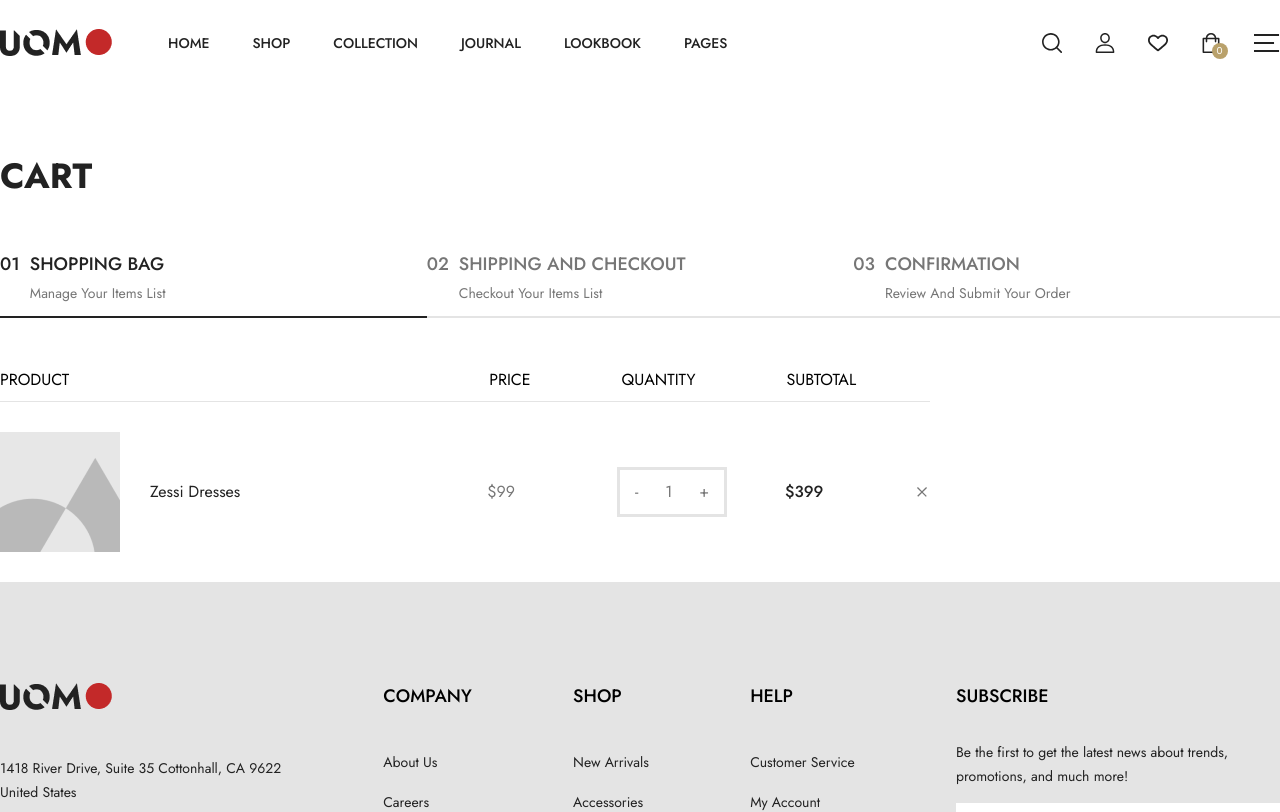
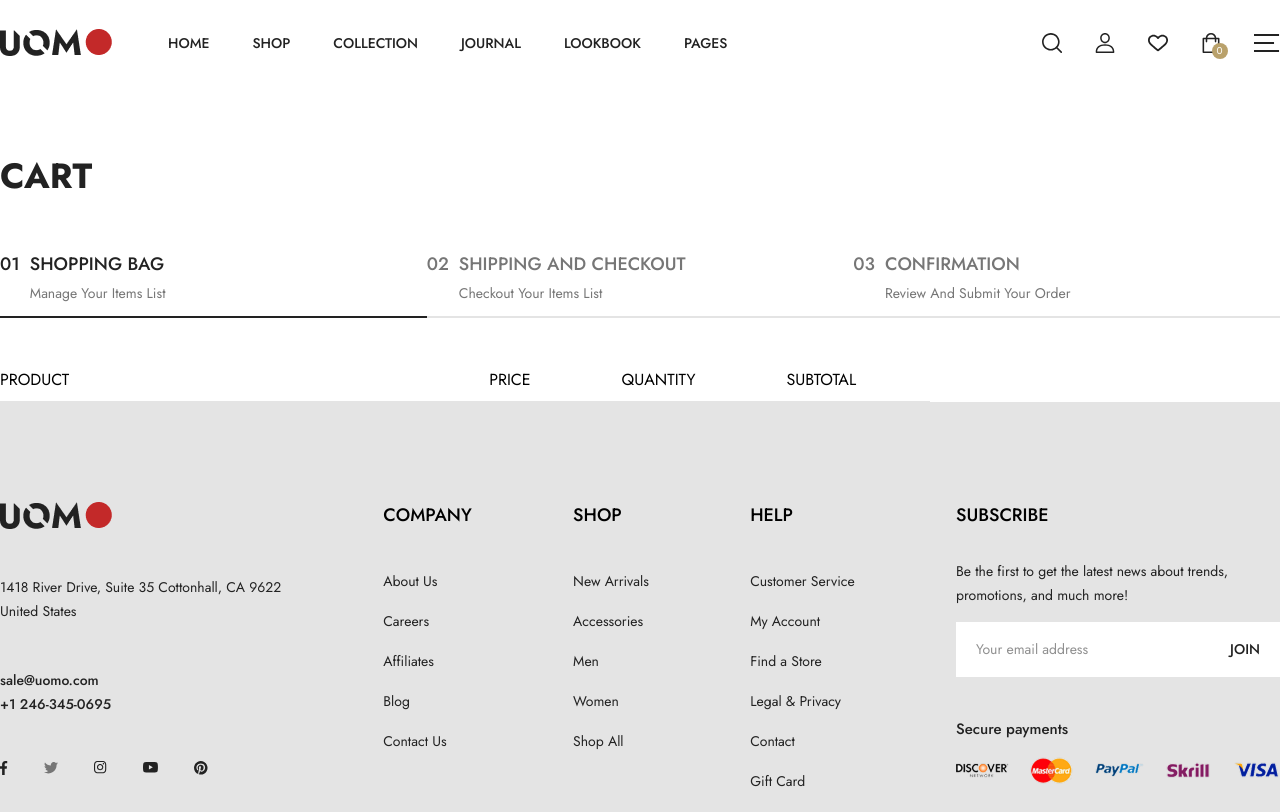
Before and after one commit to imam-programmer/Ummo-Ecommerce, a React (Vite) app: page /cart in a window 1280 px wide. Shown: the top 812 px of the page. Built offline with nearby package versions, Linux system fonts and the light colour scheme.

Commit message:
cart product showing done

```diff
--- a/src/components/cart/cartproductDesign/CartProduct.jsx
+++ b/src/components/cart/cartproductDesign/CartProduct.jsx
@@ -1,22 +1,23 @@
 import React from 'react'
 import Image from '../../layout/common/Image'
 
-const CartProduct = () => {
+const CartProduct = ({title,quantity,image,price}) => {
+
     return (
         <div className='flex gap-61.75 items-center py-7.5 border-b border-[#E4E4E4]'>
             <div className='flex items-center gap-7.5'>
-                <Image className='h-30 w-30' src='./images/cartimage.png' />
-                <h2 className='text-[16px] font-normal text-primary'>Zessi Dresses</h2>
+                <Image className='h-30 w-30' src={image} />
+                <h2 className='text-[16px] font-normal text-primary'>{title}</h2>
 
             </div>
             <div className='flex items-center'>
-                <h3 className='mr-25.5 text-[16px] font-normal text-gray'>$99</h3>
+                <h3 className='mr-25.5 text-[16px] font-normal text-gray'>${price}</h3>
                 <div className='h-12.5 w-27.5 mr-14.5 leading-12.5  flex justify-between items-center px-3.75 border-3 border-[#E4E4E4]'>
                     <button className='cursor-pointer text-[16px] text-gray font-normal'>-</button>
-                    <span className=' text-[16px] text-gray font-normal'>1</span>
+                    <span className=' text-[16px] text-gray font-normal'>{quantity}</span>
                     <button className='cursor-pointer text-[16px] text-gray font-normal'>+</button>
                 </div>
-                <h3 className='text-[16px] font-medium text-primary'>$399</h3>
+                <h3 className='text-[16px] font-medium text-primary'>${quantity*price}</h3>
 
 
                 <h2 className='ml-23.5 '>
--- a/src/components/layout/Header.jsx
+++ b/src/components/layout/Header.jsx
@@ -11,7 +11,7 @@ const Header = () => {
   const navigate=useNavigate()
   const [menuActive, setmenuActive] = useState(false)
   const CartProduct=useSelector((state)=>state.cart.products)
-  console.log(CartProduct.length)
+  console.log(CartProduct.length ,"cart length")
 
 function handleNavigate(){
   navigate('/cart')
--- a/src/pages/CartPage.jsx
+++ b/src/pages/CartPage.jsx
@@ -1,7 +1,10 @@
 import React from 'react'
 import CartProduct from '../components/cart/cartproductDesign/CartProduct'
+import { useSelector } from 'react-redux'
 
 const CartPage = () => {
+const cartData=useSelector(state=>state.cart.products)
+console.log(cartData)
   return (
     <div className='container mt-16.25'>
       <h2 className='text-[35px] font-bold text-primary uppercase'>Cart</h2>
@@ -48,8 +51,12 @@ const CartPage = () => {
             <h3>SUBTOTAL</h3>
           </div>
         </div>
+{
+  cartData.map((item)=>(
 
-      <CartProduct/>
+    <CartProduct key={item.id} title={item.title} quantity={item.quantity} image={item.image} price={item.price}/>
+  ))
+}
       </div>
       {/* cartside design  done============================= */}
     </div>
```
Lines whose indentation alone changed are shown as unchanged.
